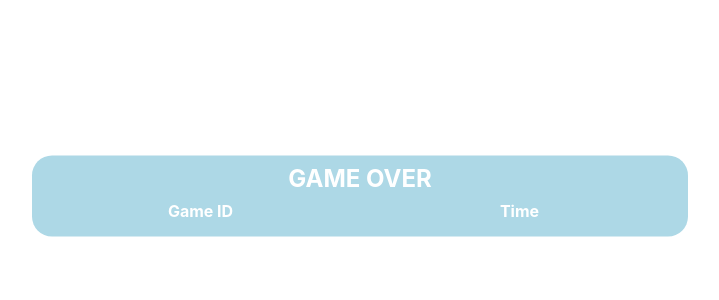
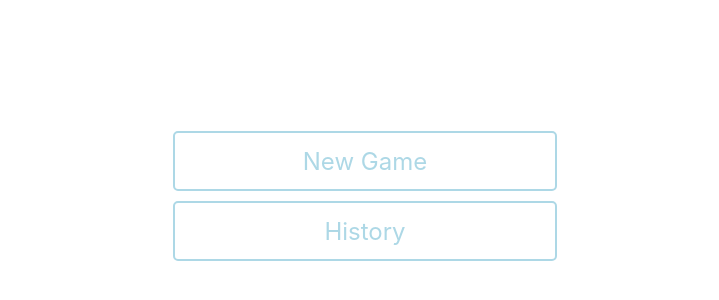
Before and after one commit to taron-gh/js4-exam, a plain HTML site: page index.html in a window 1280 px wide. Shown: the part 204-504 px from the top of the page, without its empty margins (280-999 px from the left). Drawn offline with Linux system fonts and the light colour scheme.

Commit message:
exam final commit 2 :)

```diff
--- a/index.html
+++ b/index.html
@@ -8,7 +8,7 @@
     <link rel="stylesheet" href="style.css">
 </head>
 <body>
-    <div class="start-menu hide">
+    <div class="start-menu">
         <form name="menu" class="menu">
             <input type="button" name="newGame" value="New Game">
             <input type="button" name="history" value="History">
@@ -60,7 +60,7 @@
             </tbody>
         </table>
     </div>
-    <div class="game-over">
+    <div class="game-over hide">
         <h2>GAME OVER</h2>
         <table>
             <thead>
```
